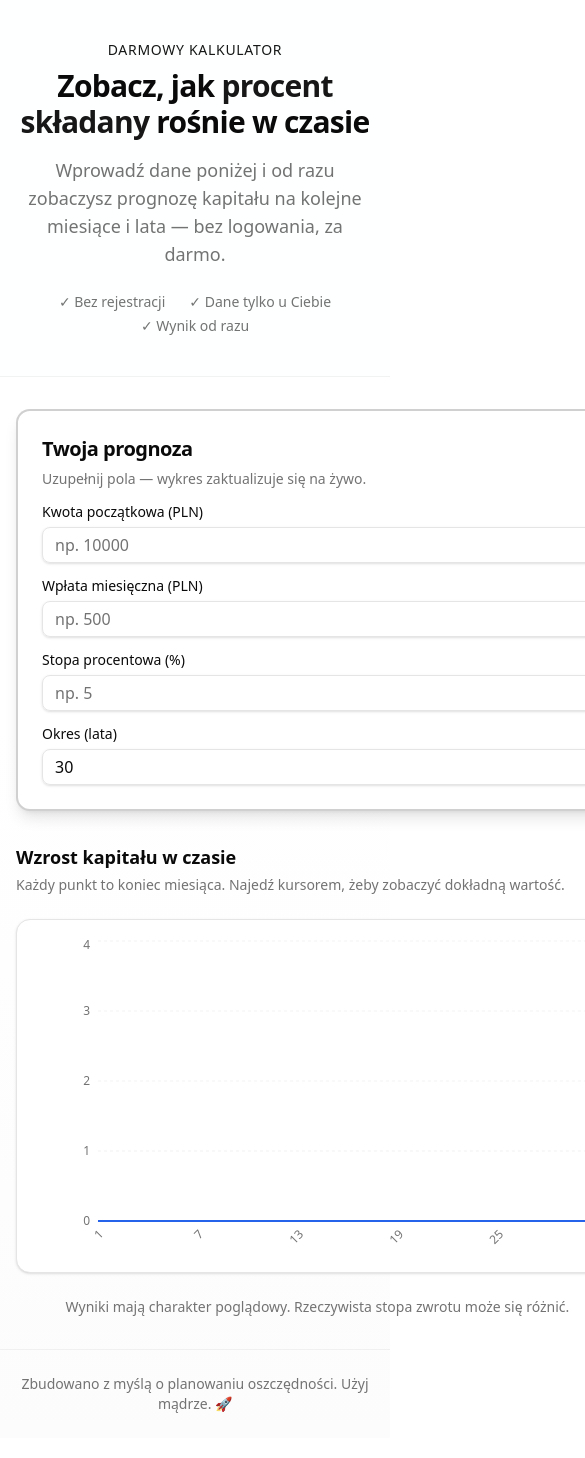
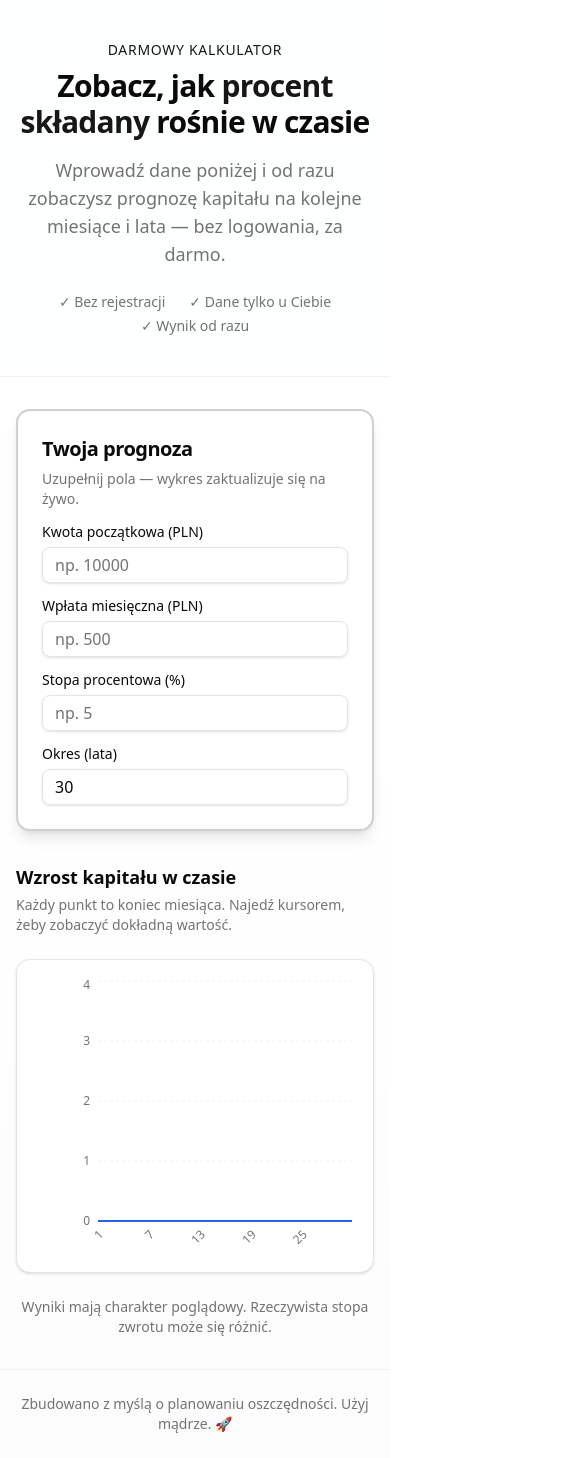
Before and after one commit to noplisu/finance-calculator, a React (Vite) app: page / in a window 390 px wide. Shown: the top 1458 px of the page, 585 px wide, since content can reach past the window. Built offline with nearby package versions, Linux system fonts and the light colour scheme.

Commit message:
feat: fit to scale to mobile

```diff
--- a/index.html
+++ b/index.html
@@ -3,7 +3,7 @@
   <head>
     <meta charset="UTF-8" />
     <link rel="icon" type="image/svg+xml" href="/favicon.svg" />
-    <meta name="viewport" content="width=device-width, initial-scale=1.0" />
+    <meta name="viewport" content="width=device-width, initial-scale=1.0, viewport-fit=cover" />
     <meta name="theme-color" content="#2563eb" />
     <meta name="apple-mobile-web-app-capable" content="yes" />
     <meta name="apple-mobile-web-app-status-bar-style" content="default" />
--- a/src/App.tsx
+++ b/src/App.tsx
@@ -88,7 +88,7 @@ function App() {
     finalBalance > 0 && totalInvested > 0 ? ((finalBalance - totalInvested) / totalInvested) * 100 : 0
 
   return (
-    <div className="min-h-screen bg-gradient-to-b from-background via-background to-muted/30">
+    <div className="min-h-screen bg-gradient-to-b from-background via-background to-muted/30 pt-[env(safe-area-inset-top)] pb-[env(safe-area-inset-bottom)]">
       {/* Hero */}
       <header className="border-b border-border/50 bg-card/50 backdrop-blur-sm">
         <div className="mx-auto max-w-4xl px-4 py-10 text-center sm:px-6 sm:py-14">
@@ -109,8 +109,8 @@ function App() {
         </div>
       </header>
 
-      <main className="mx-auto max-w-4xl px-4 py-8 sm:px-6 sm:py-12">
-        <div className="grid gap-8 lg:grid-cols-[340px_1fr] lg:gap-10">
+      <main className="mx-auto w-full max-w-4xl px-4 py-8 sm:px-6 sm:py-12">
+        <div className="grid min-w-0 grid-cols-1 gap-8 lg:grid-cols-[340px_1fr] lg:gap-10">
           {/* Calculator card */}
           <Card className="h-fit border-2 border-primary/20 shadow-lg lg:sticky lg:top-8">
             <CardHeader className="pb-4">
@@ -236,7 +236,7 @@ function App() {
           </Card>
 
           {/* Chart + copy */}
-          <div className="space-y-6">
+          <div className="min-w-0 space-y-6">
             <div>
               <h2 className="text-lg font-semibold text-foreground">Wzrost kapitału w czasie</h2>
               <p className="mt-1 text-sm text-muted-foreground">
@@ -245,7 +245,7 @@ function App() {
             </div>
             <Card className="overflow-hidden">
               <CardContent className="p-4 sm:p-6">
-                <ChartContainer config={chartConfig} className="w-full" style={{ height: 320 }}>
+                <ChartContainer config={chartConfig} className="min-h-[280px] w-full min-w-0 sm:min-h-[320px]" style={{ height: "clamp(280px, 50vmin, 320px)" }}>
                   <LineChart accessibilityLayer data={chartData}>
                     <CartesianGrid strokeDasharray="3 3" vertical={false} />
                     <XAxis
--- a/src/styles/globals.css
+++ b/src/styles/globals.css
@@ -116,7 +116,23 @@
   * {
     @apply border-border outline-ring/50;
   }
+  html {
+    overflow-x: hidden;
+    -webkit-text-size-adjust: 100%;
+    text-size-adjust: 100%;
+  }
   body {
     @apply bg-background text-foreground;
+    margin: 0;
+    min-width: 0;
+    max-width: 100vw;
+    overflow-x: hidden;
+    padding-left: env(safe-area-inset-left, 0);
+    padding-right: env(safe-area-inset-right, 0);
+  }
+  #root {
+    min-width: 0;
+    max-width: 100%;
+    overflow-x: hidden;
   }
 }
```
